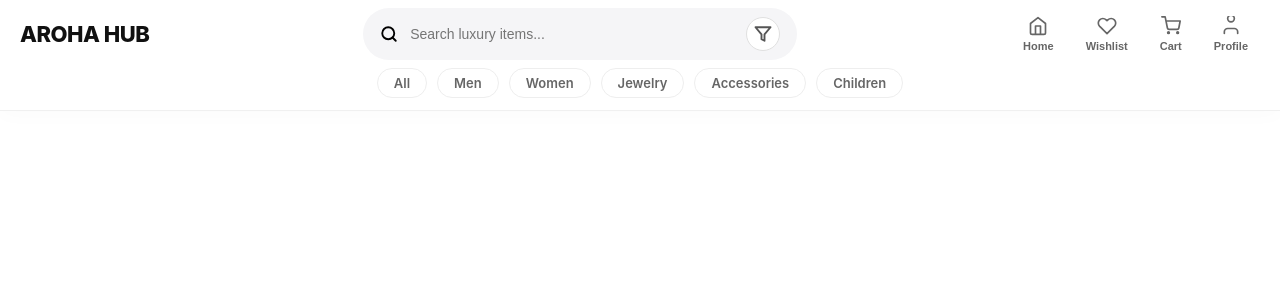
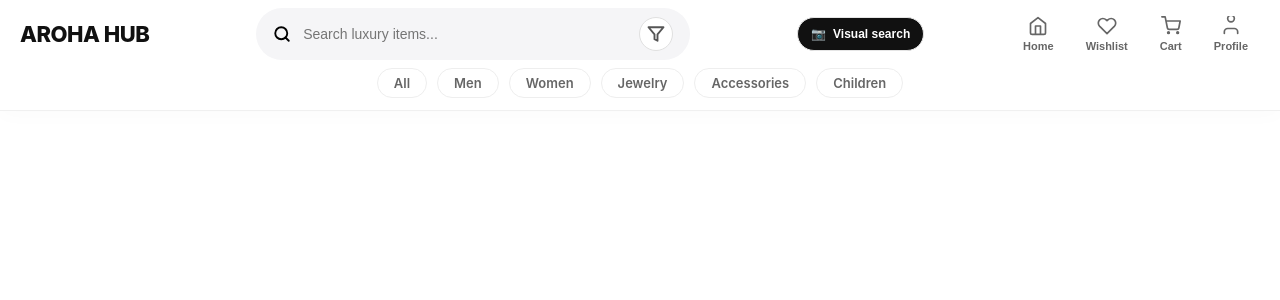
Before and after one commit to ramesh-46/Aroha, a React (Create React App) app: page /MainHeader in a window 1280 px wide. Shown: the top 300 px of the page. Built offline with nearby package versions, Linux system fonts and the light colour scheme; no server answers.

Commit message:
Add visual search action to main dashboard header

```diff
--- a/src/mainheader.js
+++ b/src/mainheader.js
@@ -27,7 +27,7 @@ const NavIcon = ({ name }) => {
   );
 };
 
-function MainHeader({ selectedCategory, setSelectedCategory, onFilterClick, onNavClick }) {
+function MainHeader({ selectedCategory, setSelectedCategory, onFilterClick, onNavClick, onImageSearch }) {
   const [hoveredBtn, setHoveredBtn] = useState(null);
   const mainCategories = ["All", "Men", "Women", "Jewelry", "Accessories", "Children"];
 
@@ -154,6 +154,8 @@ function MainHeader({ selectedCategory, setSelectedCategory, onFilterClick, onNa
           <div style={styles.filterBtn} onClick={onFilterClick}><FilterIcon /></div>
         </div>
 
+        <button type="button" onClick={onImageSearch} aria-label="Search with an image" title="Search with an image" style={{ display: "flex", alignItems: "center", gap: "7px", padding: "9px 13px", border: "1px solid #e5e5e5", borderRadius: "24px", background: "#111", color: "#fff", fontSize: "12px", fontWeight: "700", cursor: "pointer", whiteSpace: "nowrap" }}><span aria-hidden="true">📷</span> Visual search</button>
+
         <div style={styles.nav}>
           {navItems.map((item) => (
             <button
```
